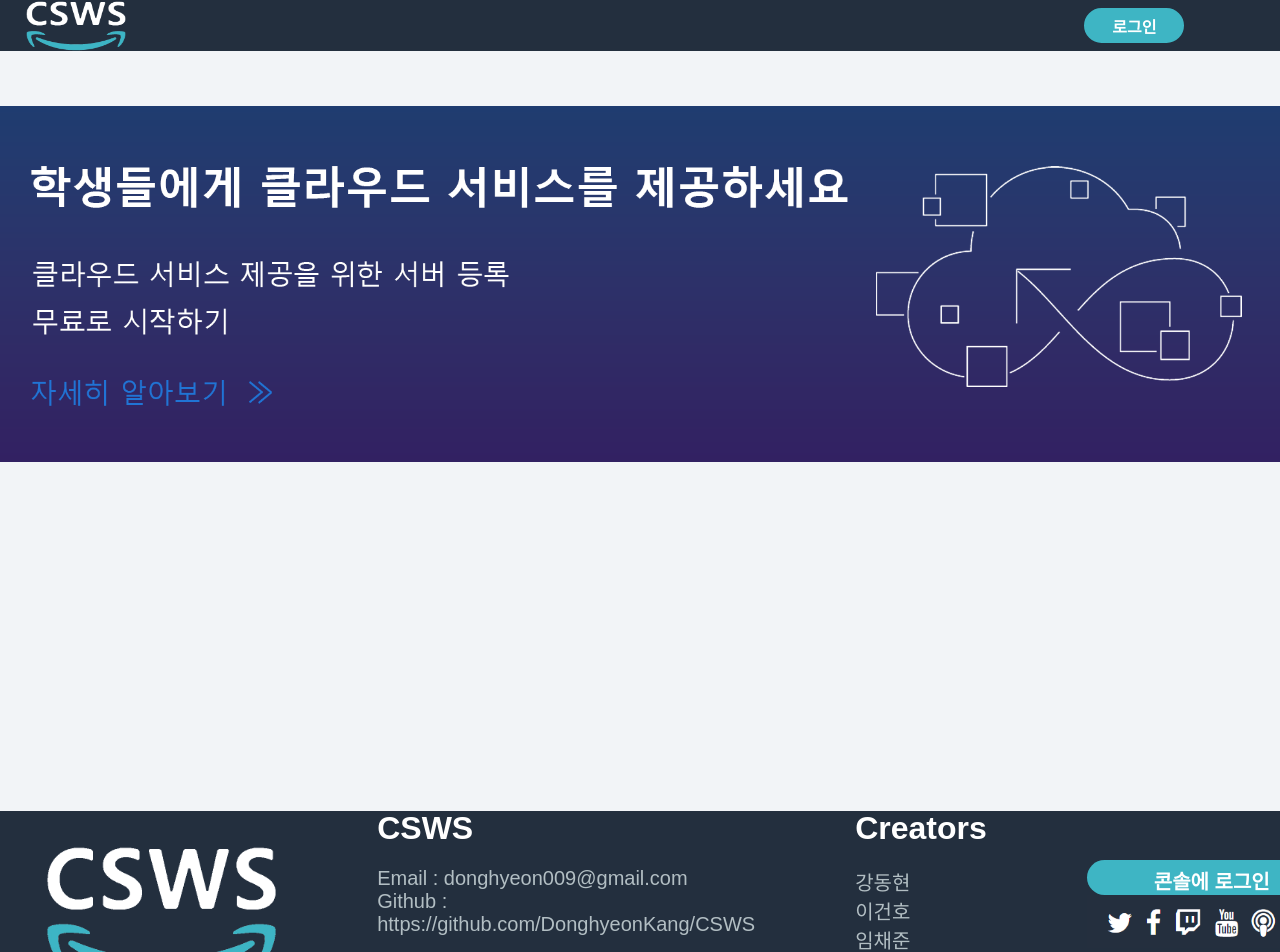
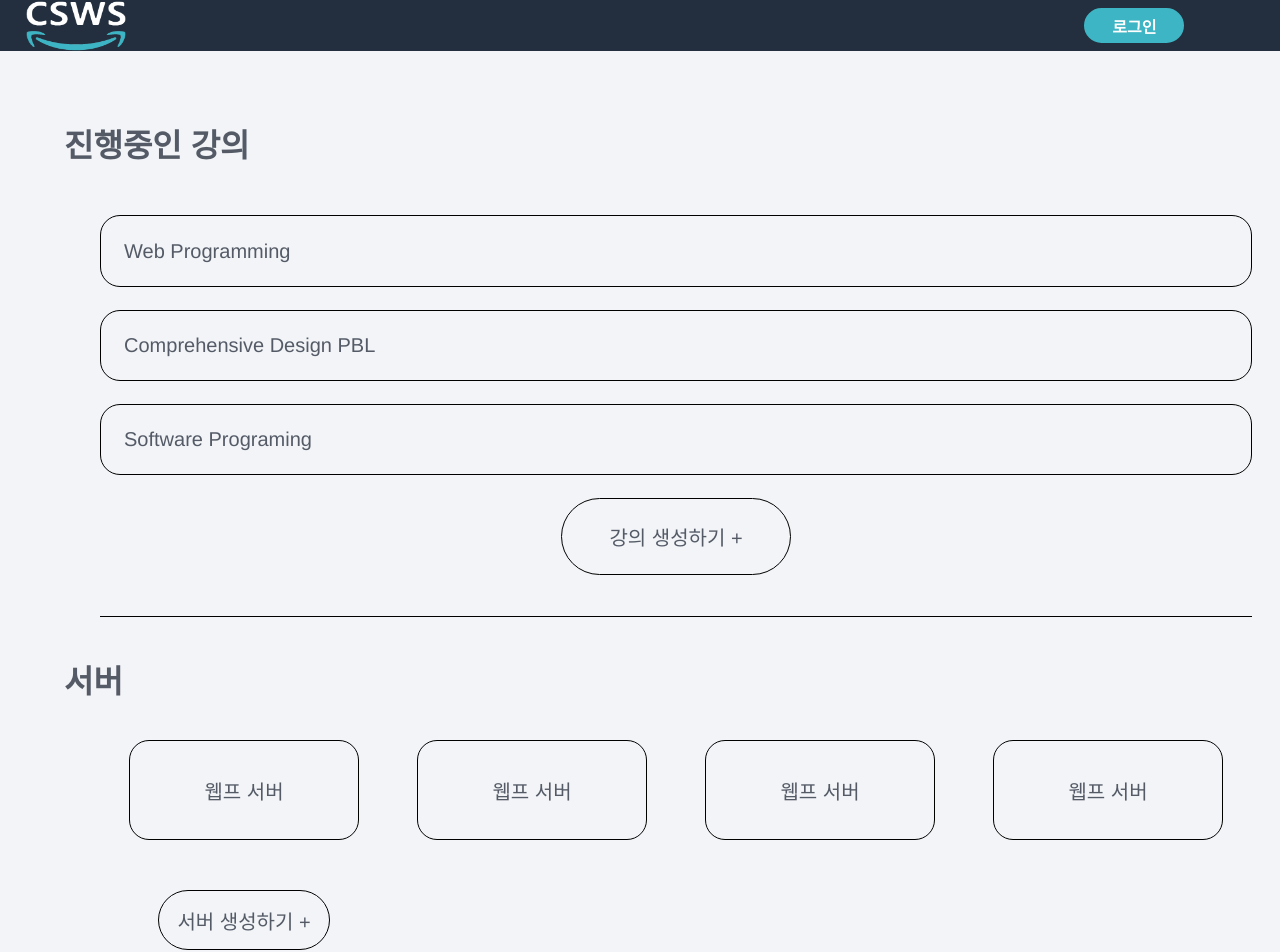
Before and after one commit to as1248/CLMS-frontend, a React (Create React App) app: page / in a window 1280 px wide. Shown: the top 952 px of the page. Built offline with nearby package versions, Linux system fonts and the light colour scheme.

Commit message:
Update Main
메인 페이지 수정(강의 리스트, 서버 리스트 추가)

```diff
--- /dev/null
+++ b/src/components/Main/LectureList.js
@@ -0,0 +1,44 @@
+import styled from "styled-components";
+
+const LectureList = () => {
+    return(
+        <List>
+          <Lecture>
+            <div>Web Programming</div>
+            <div></div>
+            <div></div>
+          </Lecture>
+          <Lecture>Comprehensive Design PBL</Lecture>
+          <Lecture>Software Programing</Lecture>
+          <CreateLectureBtn>강의 생성하기 +</CreateLectureBtn>
+        </List>
+    );
+};
+
+export default LectureList;
+
+const List = styled.div`
+  margin: 2%;
+  margin-left: 100px;
+  width: 90%;
+  display: flex;
+  flex-direction: column;
+  align-items: center;
+  padding-bottom: 30px;
+  border-bottom: 1px solid black;
+`;
+
+const Lecture = styled.div`
+  cursor: pointer;
+  width: 100%;
+  margin: 1%;
+  padding: 2%;
+  border: 1px solid black;
+  border-radius: 20px;
+`;
+
+const CreateLectureBtn = styled(Lecture)`
+  width: 20%;
+  border-radius: 40px;
+  text-align: center;
+`;
--- /dev/null
+++ b/src/components/Main/ServerList.js
@@ -0,0 +1,57 @@
+import styled from "styled-components";
+
+const ServerList = () => {
+    return(
+        <List>
+          <Grid>
+            <Server>웹프 서버</Server>
+          </Grid>
+          <Grid>
+            <Server>웹프 서버</Server>
+          </Grid>
+          <Grid>
+            <Server>웹프 서버</Server>
+          </Grid>
+          <Grid>
+            <Server>웹프 서버</Server>
+          </Grid>
+          <Grid>
+            <CreateServerBtn>서버 생성하기 +</CreateServerBtn>
+          </Grid>
+        </List>
+    );
+};
+
+export default ServerList;
+
+const List = styled.div`
+  margin: 2%;
+  margin-left: 100px;
+  width: 90%;
+  display: flex;
+  justify-content: space-between;
+  flex-wrap: wrap;
+`;
+
+const Grid = styled.div`
+  width: 25%;
+  display: flex;
+  justify-content: center;
+`;
+
+const Server = styled.div`
+  border: 1px solid black;
+  width: 80%;
+  height: 100px;
+  margin-bottom: 50px;
+  border-radius: 20px;
+  display: flex;
+  justify-content: center;
+  align-items: center;
+`;
+
+const CreateServerBtn = styled(Server)`
+  width: 60%;
+  height: 60px;
+  border-radius: 30px;
+`;
--- a/src/routes/Main.js
+++ b/src/routes/Main.js
@@ -1,64 +1,39 @@
 import styled from "styled-components";
 import Header from "../components/Header";
-import Slider from "react-slick";
 import "slick-carousel/slick/slick.css";
 import "slick-carousel/slick/slick-theme.css";
-import Image4 from "../img/IMAGE4.png";
-import Image5 from "../img/IMAGE5.png";
-
 import Footer from "../components/Footer";
+import LectureList from "../components/Main/LectureList";
+import ServerList from "../components/Main/ServerList";
 
 const Main = () => {
-  const settings = {
-    dots: false,
-    lazyLoad: true,
-    infinite: true,
-    autoplay: true,
-    speed: 500,
-    slidesToShow: 1,
-    slidesToScroll: 1,
-    initialSlide: 2,
-    arrows: false,
-  };
-
+  //관리자일때와 학생일때 구분해서 만들기
   return (
     <>
       <Header />
       <Content>
-        <SliderWrapper>
-        <Slider {...settings}>
-            <div>
-            <SlideImage
-              src={Image4}
-              alt="광고4"
-            /></div>
-            <div>
-            <SlideImage
-              src={Image5}
-              alt="광고5"
-            /></div>
-        </Slider>
-        </SliderWrapper>
-
-
+        <Title>진행중인 강의</Title>
+        <LectureList/>
+        <Title>서버</Title>
+        <ServerList/>
       </Content>
       <Footer/>
     </>
   );
 };
 
+export default Main;
+
 const Content = styled.div`
-  padding-top: 55px;
+  padding-top: 30px;
   width: 100%;
   min-height: 80vh;
   margin-bottom: 120px;
 `;
-const SlideImage = styled.img`
-  width: 100%;
-  height: auto;
+
+const Title = styled.div`
+  font-size: 32px;
+  font-weight: 600;
+  margin: 3%;
+  margin-left: 5%;
 `;
-const SliderWrapper = styled.div`
-  width: 100%;
-`;
-
-export default Main;
```
Also changed, not shown: src/components/Main/Slide.js (added, +40 -0 lines).
